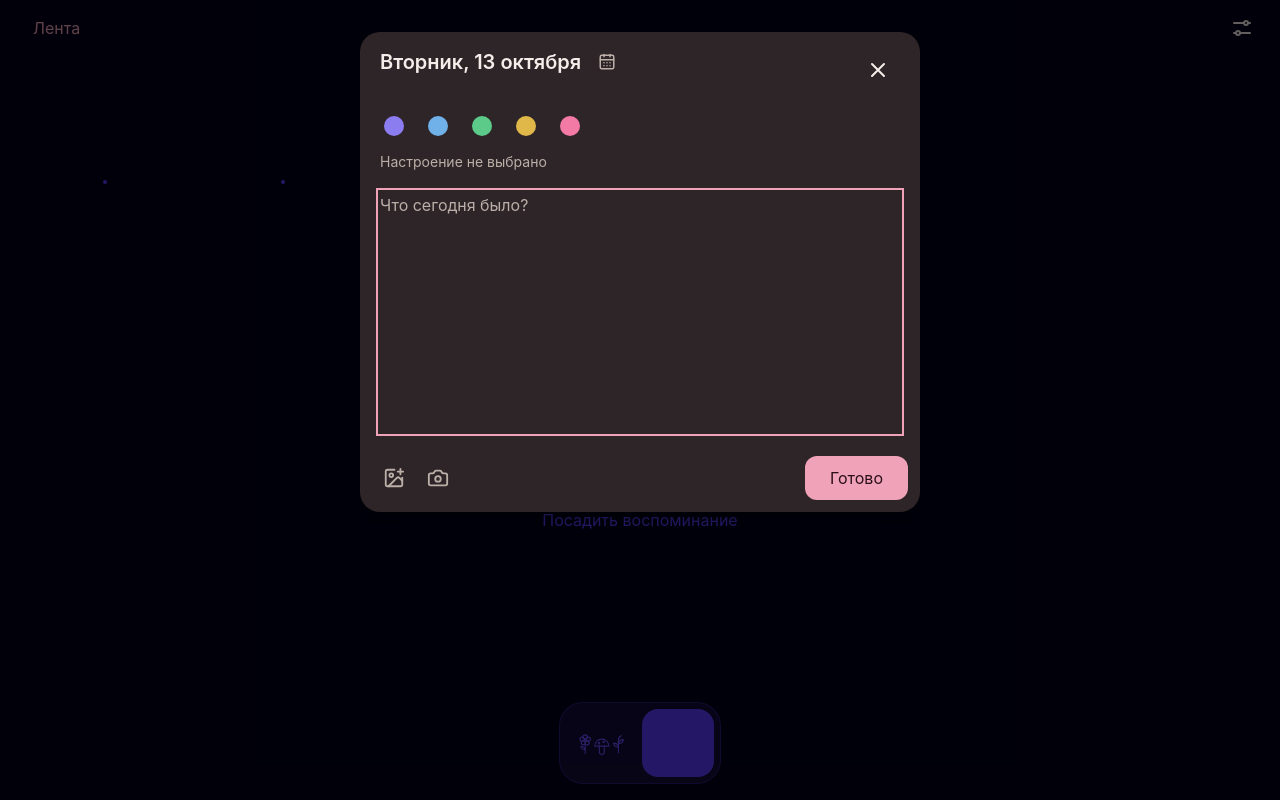
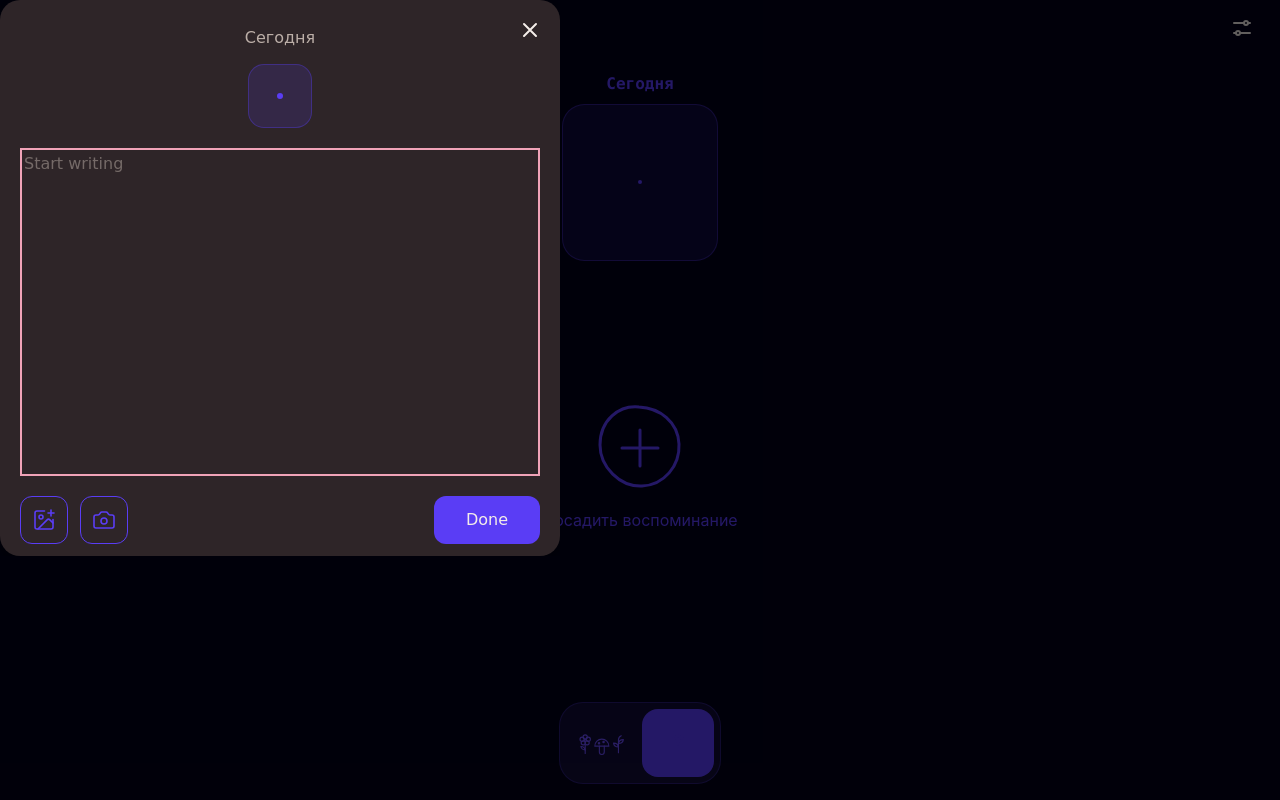
Before and after one commit to kozimbek-narziqulo/One-year, a Next.js app: page / in a window 1280 px wide. Both pictures are taken after a click on the button 639 px from the left and 182 px from the top of the page. Built offline with nearby package versions, Linux system fonts and the light colour scheme.

Commit message:
Add files via upload

```diff
--- a/components/EntryModal.tsx
+++ b/components/EntryModal.tsx
@@ -1,15 +1,33 @@
 "use client";
 
-import { useCallback, useEffect, useId, useRef, useState } from "react";
-import { CalendarDays, Camera, ImagePlus, Trash2 } from "lucide-react";
+import { useCallback, useEffect, useId, useRef, useState, type CSSProperties } from "react";
+import { Camera, ImagePlus, Trash2 } from "lucide-react";
 import { compareKeys, formatLong, formatShort, isValidKey, type DateKey } from "../lib/date.ts";
 import { GardenError, LIMITS, type Entry, type Mood } from "../lib/types.ts";
 import type { Repo } from "../lib/repo.ts";
 import { itemsOf, sameItems, saveEntryWithPhotos, type PhotoItem } from "../lib/entryPhotos.ts";
 import type { PhotoStore } from "../lib/photos.ts";
 import { MoodPicker } from "./MoodPicker.tsx";
+import { MoodFlower } from "./MoodFlower.tsx";
 import { PhotoGallery, usePhotoPicker } from "./PhotoStrip.tsx";
 import { Button, IconButton, IconClose } from "./ui.tsx";
+
+/** Тексты окна в одном месте: поменяйте на русский, если нужно. */
+const T = {
+  placeholder: "Start writing",
+  done: "Done",
+  today: "Сегодня",
+  moodTitle: "How are you feeling today?",
+} as const;
+
+/** Сине-фиолетовый акцент окна (обводка иконок, кнопка Done, точка в квадрате). */
+const INK = "#5a3df5";
+
+/** Рукописный шрифт. Подключите настоящий через --font-hand (см. пояснение), иначе сработают системные. */
+const FORM_STYLE = {
+  fontFamily: "var(--font-hand, 'Bradley Hand', 'Segoe Print', 'Comic Sans MS', cursive)",
+  "--ink": INK,
+} as CSSProperties;
 
 export interface EntryModalProps {
   repo: Repo;
@@ -46,16 +64,23 @@ function saveErrorText(e: unknown): string {
   return "Не удалось сохранить. Текст остался на экране.";
 }
 
-/** Круглая иконка-кнопка нижней панели: без рамки и фона, только иконка. */
-const TOOL_BTN =
-  "grid min-h-(--layout-tapMin) min-w-(--layout-tapMin) place-items-center rounded-full text-text-muted transition-colors hover:text-text disabled:opacity-40 disabled:hover:text-text-muted";
+/** Квадратная кнопка-иконка нижней панели: прозрачная, обводка и иконка сине-фиолетовые. */
+const SQUARE_BTN =
+  "grid size-12 place-items-center rounded-xl border-[1.5px] border-(color:--ink) bg-transparent text-(color:--ink) transition-opacity disabled:opacity-35";
+
+/** Залитая кнопка «Done». */
+const DONE_BTN =
+  "min-h-12 rounded-xl bg-(--ink) px-8 text-xl leading-none text-white transition-opacity active:opacity-80 disabled:opacity-40";
 
 export function EntryModal({ repo, photoStore, initialDate, today, onClose, onSaved, onDeleted }: EntryModalProps) {
   const dialogRef = useRef<HTMLDialogElement>(null);
+  const mainRef = useRef<HTMLDivElement>(null);
   const textRef = useRef<HTMLTextAreaElement>(null);
   const dateInputRef = useRef<HTMLInputElement>(null);
+  const sheetDoneRef = useRef<HTMLButtonElement>(null);
   const titleId = useId();
   const bodyId = useId();
+  const sheetTitleId = useId();
 
   const [date, setDate] = useState<DateKey>(initialDate);
   const [form, setForm] = useState<Form>(EMPTY);
@@ -64,6 +89,8 @@ export function EntryModal({ repo, photoStore, initialDate, today, onClose, onSa
   const [error, setError] = useState<string | null>(null);
   const [confirmDelete, setConfirmDelete] = useState(false);
   const [saving, setSaving] = useState(false);
+  /** write — пишем; mood — окно с цветком и настроением, оно видно только перед сохранением. */
+  const [step, setStep] = useState<"write" | "mood">("write");
   const formRef = useRef(form);
   formRef.current = form;
   const dateRef = useRef(date);
@@ -114,16 +141,44 @@ export function EntryModal({ repo, photoStore, initialDate, today, onClose, onSa
     if (!dlg) return;
     load(initialDate);
     if (!dlg.open) dlg.showModal();
-    const hasEntry = repo.getEntry(initialDate) !== null;
-    requestAnimationFrame(() => {
-      if (hasEntry) dlg.querySelector<HTMLElement>('[role="radio"][tabindex="0"]')?.focus();
-      else textRef.current?.focus();
-    });
+    requestAnimationFrame(() => textRef.current?.focus());
     return () => {
       if (dlg.open) dlg.close();
     };
     // eslint-disable-next-line react-hooks/exhaustive-deps
   }, []);
+
+  // На телефоне окно занимает видимую область над клавиатурой: панель с иконками и «Done» не прячется под ней.
+  useEffect(() => {
+    const dlg = dialogRef.current;
+    const vv = window.visualViewport;
+    if (!dlg || !vv) return;
+    const wide = window.matchMedia("(min-width: 640px)");
+    const apply = () => {
+      if (wide.matches) {
+        dlg.style.removeProperty("top");
+        dlg.style.removeProperty("height");
+        return;
+      }
+      dlg.style.top = `${vv.offsetTop}px`;
+      dlg.style.height = `${vv.height}px`;
+    };
+    apply();
+    vv.addEventListener("resize", apply);
+    vv.addEventListener("scroll", apply);
+    wide.addEventListener("change", apply);
+    return () => {
+      vv.removeEventListener("resize", apply);
+      vv.removeEventListener("scroll", apply);
+      wide.removeEventListener("change", apply);
+    };
+  }, []);
+
+  // Пока открыто окно с цветком, остальное недоступно для фокуса и скринридера.
+  useEffect(() => {
+    if (mainRef.current) mainRef.current.inert = step === "mood";
+    if (step === "mood") requestAnimationFrame(() => sheetDoneRef.current?.focus());
+  }, [step]);
 
   // Автосохранение черновика с задержкой.
   useEffect(() => {
@@ -146,13 +201,12 @@ export function EntryModal({ repo, photoStore, initialDate, today, onClose, onSa
     };
   }, [flushDraft]);
 
-  // Поле текста растёт по содержимому, до 12 строк (минимальная высота задана классом).
+  // Поле текста растёт по содержимому; прокручивается вся область записи.
   useEffect(() => {
     const el = textRef.current;
     if (!el) return;
     el.style.height = "auto";
-    const line = parseFloat(getComputedStyle(el).lineHeight) || 26;
-    el.style.height = `${Math.min(el.scrollHeight, line * 12 + 24)}px`;
+    el.style.height = `${el.scrollHeight}px`;
   }, [form.body]);
 
   function changeDate(next: string) {
@@ -199,6 +253,7 @@ export function EntryModal({ repo, photoStore, initialDate, today, onClose, onSa
     } catch (e) {
       setError(saveErrorText(e));
       setSaving(false);
+      setStep("write"); // ошибка показывается на экране записи
     }
   }
 
@@ -223,44 +278,53 @@ export function EntryModal({ repo, photoStore, initialDate, today, onClose, onSa
 
   const canSave = form.body.trim() !== "" || form.mood !== null || form.photos.length > 0;
   const dirty = !same(form, baseOf(existing)) || !sameItems(form.photos, baseOf(existing).photos);
-  const isPast = compareKeys(date, today) < 0;
   const canAddPhoto = !saving && photoStore.available && picker.room > 0;
   const hasPhotos = form.photos.length > 0;
+  const dateLabel = date === today ? T.today : formatShort(date);
 
   return (
     <dialog
       ref={dialogRef}
       aria-labelledby={titleId}
       onClose={handleClose}
+      onCancel={(e) => {
+        // Esc в окне с цветком возвращает к тексту, а не закрывает запись.
+        if (step === "mood") {
+          e.preventDefault();
+          setStep("write");
+        }
+      }}
       onClick={(e) => {
         if (e.target === dialogRef.current) dialogRef.current?.close();
       }}
-      className="entry-dialog fixed m-0 h-auto max-h-[92dvh] w-full max-w-none overflow-hidden border-0 bg-transparent p-0 text-text sm:m-auto sm:max-w-(--layout-modalMax)"
+      className="entry-dialog fixed inset-x-0 top-0 m-0 h-dvh max-h-none w-full max-w-none overflow-hidden border-0 bg-transparent p-0 text-text sm:inset-auto sm:m-auto sm:h-auto sm:max-h-[92dvh] sm:max-w-(--layout-modalMax)"
     >
       <form
         noValidate
+        style={FORM_STYLE}
         onSubmit={(e) => {
           e.preventDefault();
-          // Ничего не менялось: «Готово» просто закрывает окно.
+          // Ничего не менялось: «Done» просто закрывает окно.
           if (!dirty) {
             dialogRef.current?.close();
             return;
           }
-          if (canSave) save();
+          if (!canSave) return;
+          // Первый «Done» открывает цветок с настроением, второй сохраняет.
+          if (step === "write") setStep("mood");
+          else save();
         }}
-        className="flex h-[92dvh] flex-col rounded-t-lg bg-surface-raised shadow-sheet sm:h-auto sm:max-h-[92dvh] sm:min-h-[30rem] sm:rounded-lg sm:shadow-md"
+        className="relative flex h-full flex-col bg-surface-raised sm:h-auto sm:min-h-[32rem] sm:max-h-[92dvh] sm:rounded-lg sm:shadow-md"
       >
-        <div className="mx-auto mt-2 h-1 w-9 shrink-0 rounded-full bg-text-muted/30 sm:hidden" aria-hidden="true" />
-
-        {/* Шапка: дата обычным текстом, выбор даты — по иконке; настоящий input прозрачный и лежит поверх */}
-        <header className="flex shrink-0 items-start justify-between gap-2 px-5 pt-4">
-          <div className="min-w-0">
-            <div className="relative flex items-center gap-1">
-              <h2 id={titleId} className="text-lg text-text first-letter:uppercase">
+        <div ref={mainRef} className="flex min-h-0 flex-1 flex-col">
+          {/* Верх: дата маленьким текстом и квадрат с точкой по центру */}
+          <header className="relative shrink-0 px-5 text-center" style={{ paddingTop: "max(1rem, env(safe-area-inset-top))" }}>
+            <h2 id={titleId} className="sr-only">
               {formatLong(date)}
             </h2>
-              <button type="button" onClick={openDatePicker} aria-label="Сменить дату" className="-my-2 grid min-h-(--layout-tapMin) min-w-(--layout-tapMin) place-items-center rounded-full text-text-muted hover:text-text">
-                <CalendarDays size={18} aria-hidden="true" />
+            <div className="relative inline-block">
+              <button type="button" onClick={openDatePicker} aria-label={`Сменить дату, сейчас ${formatLong(date)}`} className="min-h-(--layout-tapMin) px-3 text-lg text-text-muted">
+                {dateLabel}
               </button>
               <input
                 ref={dateInputRef}
@@ -273,17 +337,17 @@ export function EntryModal({ repo, photoStore, initialDate, today, onClose, onSa
                 className="pointer-events-none absolute inset-0 h-full w-full opacity-0"
               />
             </div>
-            {isPast && <p className="text-sm text-text-muted">прошлый день</p>}
+            <div aria-hidden="true" className="mx-auto mt-1 grid size-16 place-items-center rounded-2xl border border-(color:--ink)/35 bg-(--ink)/15">
+              <span className="size-1.5 rounded-full bg-(--ink)" />
             </div>
+            <div className="absolute right-2" style={{ top: "max(0.5rem, env(safe-area-inset-top))" }}>
               <IconButton label="Закрыть" onClick={() => dialogRef.current?.close()}>
                 <IconClose />
               </IconButton>
+            </div>
           </header>
 
-        <div className="flex-1 space-y-5 overflow-y-auto px-5 pb-4 pt-3">
-          <MoodPicker value={form.mood} onChange={(mood) => setForm((f) => ({ ...f, mood }))} />
-
-          {/* Фото сверху по центру, над текстом */}
+          <div className="flex-1 space-y-5 overflow-y-auto px-6 pb-4 pt-6">
             {(hasPhotos || picker.busy > 0) && (
               <div>
                 <PhotoGallery
@@ -293,15 +357,15 @@ export function EntryModal({ repo, photoStore, initialDate, today, onClose, onSa
                   disabled={saving}
                   onRemove={(id) => setForm((f) => ({ ...f, photos: f.photos.filter((p) => p.ref.id !== id) }))}
                 />
-              {hasPhotos && <p className="mt-3 text-center text-xs text-text-muted">Фото хранятся только на этом устройстве. Они входят в ZIP-копию.</p>}
+                {hasPhotos && <p className="mt-3 text-center text-sm text-text-muted">Фото хранятся только на этом устройстве. Они входят в ZIP-копию.</p>}
               </div>
             )}
 
             <div>
               {draftRestored && (
-              <p className="mb-2 flex items-center justify-between gap-2 text-sm text-text-muted">
+                <p className="mb-2 flex items-center justify-between gap-2 text-base text-text-muted">
                   <span>Черновик восстановлен</span>
-                <button type="button" onClick={discardDraft} className="rounded-sm px-1 text-accent underline">
+                  <button type="button" onClick={discardDraft} className="rounded-sm px-1 text-(color:--ink) underline">
                     Сбросить
                   </button>
                 </p>
@@ -312,25 +376,25 @@ export function EntryModal({ repo, photoStore, initialDate, today, onClose, onSa
               <textarea
                 ref={textRef}
                 id={bodyId}
-              rows={5}
+                rows={3}
                 value={form.body}
-              placeholder="Что сегодня было?"
+                placeholder={T.placeholder}
                 onChange={(e) => setForm((f) => ({ ...f, body: e.target.value }))}
-              className="block min-h-[30dvh] w-full resize-none appearance-none border-0 bg-transparent p-0 font-entry text-entry text-text shadow-none outline-none ring-0 placeholder:text-text-muted focus:border-0 focus:outline-none focus:ring-0 focus-visible:outline-none"
+                className="block min-h-[40dvh] w-full resize-none appearance-none border-0 bg-transparent p-0 text-2xl leading-9 text-text shadow-none outline-none ring-0 placeholder:text-text-muted/50 focus:border-0 focus:outline-none focus:ring-0 focus-visible:outline-none"
               />
             </div>
 
-          {!photoStore.available && <p className="text-sm text-text-muted">В этом браузере нельзя сохранять фото. Тексты работают как обычно.</p>}
+            {!photoStore.available && <p className="text-base text-text-muted">В этом браузере нельзя сохранять фото. Тексты работают как обычно.</p>}
 
             {error && (
-            <p role="alert" className="rounded-lg bg-danger/10 p-3 text-sm text-danger">
+              <p role="alert" className="rounded-xl bg-danger/10 p-3 text-base text-danger">
                 {error}
               </p>
             )}
 
             {existing && confirmDelete && (
-            <div role="group" aria-label="Подтверждение удаления" className="rounded-lg bg-surface p-4">
-              <p className="mb-3 text-base">Удалить запись за {formatShort(date)}? Растение снова станет семенем.</p>
+              <div role="group" aria-label="Подтверждение удаления" className="rounded-xl bg-surface p-4">
+                <p className="mb-3 text-lg">Удалить запись за {formatShort(date)}? Растение снова станет семенем.</p>
                 <div className="flex gap-2">
                   <Button variant="danger" onClick={remove}>
                     Удалить
@@ -343,30 +407,69 @@ export function EntryModal({ repo, photoStore, initialDate, today, onClose, onSa
             )}
           </div>
 
-        {/* Нижняя панель: слева иконки, справа «Готово» */}
-        <div className="flex shrink-0 items-center justify-between gap-2 px-3 pt-2" style={{ paddingBottom: "max(var(--space-3), env(safe-area-inset-bottom))" }}>
-          <div className="flex items-center">
-            <button type="button" className={TOOL_BTN} aria-label="Добавить фото из галереи" onClick={picker.openGallery} disabled={!canAddPhoto}>
-              <ImagePlus size={22} aria-hidden="true" />
+          {/* Нижняя панель над клавиатурой: две квадратные кнопки слева, Done справа */}
+          <div className="flex shrink-0 items-center justify-between gap-3 px-5 pt-2" style={{ paddingBottom: "max(0.75rem, env(safe-area-inset-bottom))" }}>
+            <div className="flex items-center gap-3">
+              <button type="button" className={SQUARE_BTN} aria-label="Добавить фото из галереи" onClick={picker.openGallery} disabled={!canAddPhoto}>
+                <ImagePlus size={24} strokeWidth={1.6} aria-hidden="true" />
               </button>
-            <button type="button" className={TOOL_BTN} aria-label="Сделать фото" onClick={picker.openCamera} disabled={!canAddPhoto}>
-              <Camera size={22} aria-hidden="true" />
+              <button type="button" className={SQUARE_BTN} aria-label="Сделать фото" onClick={picker.openCamera} disabled={!canAddPhoto}>
+                <Camera size={24} strokeWidth={1.6} aria-hidden="true" />
               </button>
               {hasPhotos && (
-              <span className="px-1 text-xs tabular-nums text-text-muted" aria-label={`Фото: ${form.photos.length} из ${picker.max}`}>
+                <span className="text-base tabular-nums text-text-muted" aria-label={`Фото: ${form.photos.length} из ${picker.max}`}>
                   {form.photos.length}/{picker.max}
                 </span>
               )}
               {existing && !confirmDelete && (
-              <button type="button" className={TOOL_BTN} aria-label="Удалить запись" onClick={() => setConfirmDelete(true)}>
-                <Trash2 size={22} aria-hidden="true" />
+                <button
+                  type="button"
+                  aria-label="Удалить запись"
+                  onClick={() => setConfirmDelete(true)}
+                  className="grid min-h-(--layout-tapMin) min-w-(--layout-tapMin) place-items-center rounded-xl text-text-muted hover:text-text"
+                >
+                  <Trash2 size={22} strokeWidth={1.6} aria-hidden="true" />
                 </button>
               )}
             </div>
-          <Button type="submit" variant="primary" className="px-6" disabled={saving || (dirty && !canSave)}>
-            Готово
-          </Button>
+            <button type="submit" className={DONE_BTN} disabled={saving || (dirty && !canSave)}>
+              {T.done}
+            </button>
           </div>
+        </div>
+
+        {/* Цветок и настроение: показываются только перед сохранением */}
+        {step === "mood" && (
+          <div
+            className="absolute inset-0 z-10 flex flex-col justify-end bg-black/50"
+            onClick={(e) => {
+              if (e.target === e.currentTarget) setStep("write");
+            }}
+          >
+            <div
+              role="group"
+              aria-labelledby={sheetTitleId}
+              className="rounded-t-3xl bg-surface px-6 pt-3 shadow-sheet sm:rounded-b-lg"
+              style={{ paddingBottom: "max(1.5rem, env(safe-area-inset-bottom))" }}
+            >
+              <div className="mx-auto h-1 w-10 rounded-full bg-text-muted/30" aria-hidden="true" />
+              <p id={sheetTitleId} className="mx-auto mt-5 max-w-[16rem] text-center text-2xl leading-8 text-(color:--ink)">
+                {T.moodTitle}
+              </p>
+              <div className="grid h-60 place-items-center">
+                <MoodFlower mood={form.mood} className="h-48 w-auto" />
+              </div>
+              <div className="flex flex-col items-center [&_[role=radio]]:size-14 [&_[role=radio]>span]:size-7 [&_[role=radiogroup]]:ml-0">
+                <MoodPicker value={form.mood} onChange={(mood) => setForm((f) => ({ ...f, mood }))} />
+              </div>
+              <div className="mt-6 flex justify-center">
+                <button ref={sheetDoneRef} type="submit" className={DONE_BTN} disabled={saving}>
+                  {T.done}
+                </button>
+              </div>
+            </div>
+          </div>
+        )}
 
         {picker.inputs}
         <p role="status" className="sr-only">
--- /dev/null
+++ b/components/MoodFlower.tsx
@@ -0,0 +1,51 @@
+import type { Mood } from "../lib/types.ts";
+
+const TONE: Record<Mood, string> = {
+  1: "text-mood-1",
+  2: "text-mood-2",
+  3: "text-mood-3",
+  4: "text-mood-4",
+  5: "text-mood-5",
+};
+
+/** Наклон головки: чем хуже настроение, тем сильнее цветок «поник». */
+const TILT: Record<Mood, number> = { 1: 38, 2: 22, 3: 10, 4: 0, 5: 0 };
+
+const PETAL_ANGLES = [0, 45, 90, 135, 180, 225, 270, 315];
+
+export interface MoodFlowerProps {
+  /** null — настроение ещё не выбрано: цветок рисуется основным акцентным цветом. */
+  mood: Mood | null;
+  className?: string;
+}
+
+/** Простой цветок-линия для окна выбора настроения. Цвет и наклон зависят от настроения. */
+export function MoodFlower({ mood, className }: MoodFlowerProps) {
+  const tone = mood ? TONE[mood] : "text-(color:--ink)";
+  const tilt = mood ? TILT[mood] : 10;
+  const petal = 11 + (mood ?? 3) * 2.2;
+
+  return (
+    <svg
+      viewBox="0 0 120 160"
+      fill="none"
+      stroke="currentColor"
+      strokeWidth={4}
+      strokeLinecap="round"
+      strokeLinejoin="round"
+      aria-hidden="true"
+      className={`${tone} transition-colors duration-300 ${className ?? ""}`}
+      style={{ filter: "drop-shadow(0 0 10px currentColor)" }}
+    >
+      <path d="M60 152 C 60 130 60 110 60 82" />
+      <path d="M60 128 C 44 116 30 122 34 134 C 44 140 55 136 60 128" />
+      <path d="M60 116 C 74 106 88 110 85 121 C 76 126 66 124 60 116" />
+      <g style={{ transform: `rotate(${tilt}deg)`, transformOrigin: "60px 70px", transformBox: "view-box", transition: "transform 300ms ease" }}>
+        {PETAL_ANGLES.map((a) => (
+          <ellipse key={a} cx={60} cy={70 - 9 - petal * 0.9} rx={8} ry={petal} transform={`rotate(${a} 60 70)`} />
+        ))}
+        <circle cx={60} cy={70} r={8} />
+      </g>
+    </svg>
+  );
+}
```
Lines whose indentation alone changed are shown as unchanged.
